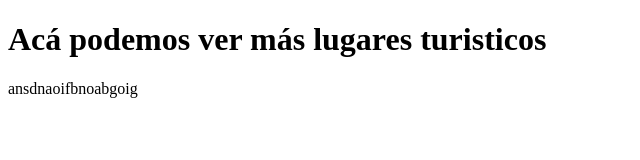
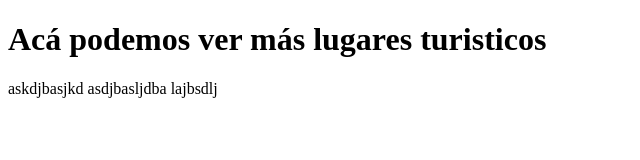
Before and after one commit to SfulMytam/Pagina---WankaTuri, a plain HTML site: page Otros.html in a window 1280 px wide. Shown: the whole page, without its empty margins (0-640 px from the left). Drawn offline with Linux system fonts and the light colour scheme.

Commit message:
cambios en otros.html

```diff
--- a/Otros.html
+++ b/Otros.html
@@ -8,6 +8,9 @@
 <body>
     <h1>Acá podemos ver más lugares turisticos
     </h1>
-    <p>ansdnaoifbnoabgoig</p>
+    <p>askdjbasjkd
+        asdjbasljdba
+        lajbsdlj
+    </p>
 </body>
 </html>
```
